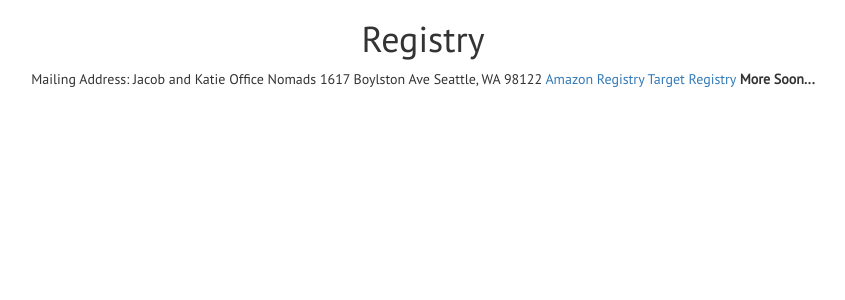
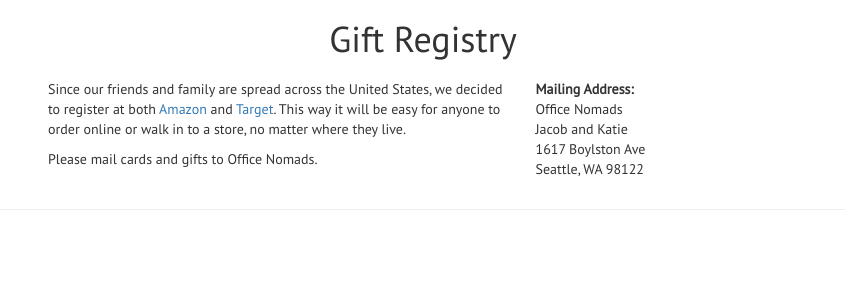
Before and after one commit to jsayles/wedding, a Django app: page /registry/ in a window 1280 px wide. Shown: the part 51-351 px from the top of the page, without its empty margins (217-1062 px from the left). Run offline with Django 3.2, Linux system fonts and the light colour scheme; parts of the project's set-up code (start-up, migrations or seed data) failed here and were passed over; some libraries are stand-ins or nearby versions.

Commit message:
cleaned up content

```diff
--- a/wedding/templates/registry.html
+++ b/wedding/templates/registry.html
@@ -1,17 +1,40 @@
 {% extends "base.html" %}
 
 {% block content %}
-<h1>Registry</h1>
+<h1>Gift Registry</h1>
 
-Mailing Address:
-Jacob and Katie
-Office Nomads
-1617 Boylston Ave
-Seattle, WA 98122
+<div class="row">
+	<p></p>
+</div>
 
-<a href="http://www.amazon.com/registry/wedding/2KCPZN351QGD8">Amazon Registry</a>
+<div class="row">
+	<div class="col-sm-5 col-sm-offset-2">
+		<p class="text-left">
+			Since our friends and family are spread across the United States, we decided to register at both
+			<a href="http://www.amazon.com/registry/wedding/2KCPZN351QGD8">Amazon</a> and
+			<a href="https://www-secure.target.com/gift-registry/registry/V9fPZ73tKp4au-rP42PbPA">Target</a>.
+			This way it will be easy for anyone to order online or walk in to a store, no matter where they live.</p>
+		<p class="text-left">
+			Please mail cards and gifts to Office Nomads.
+		</p>
+		<!--
+		<ul>
+			<li><a href="http://www.amazon.com/registry/wedding/2KCPZN351QGD8">Amazon Registry</a></li>
+			<li><a href="https://www-secure.target.com/gift-registry/registry/V9fPZ73tKp4au-rP42PbPA">Target Registry</a></a>
+		</ul>
+		-->
+	</div>
 
-<a href="https://www-secure.target.com/gift-registry/registry/V9fPZ73tKp4au-rP42PbPA">Target Registry</a>
+	<div class="col-sm-3">
+		<p class="text-left">
+		<strong>Mailing Address:</strong><br/>
+		Office Nomads<br/>
+		Jacob and Katie<br/>
+		1617 Boylston Ave<br/>
+		Seattle, WA 98122<br/>
+		</p>
+	</div>
+</div>
 
-<strong>More Soon...</strong>
+<hr/>
 {% endblock %}
--- a/wedding/templates/rsvp.html
+++ b/wedding/templates/rsvp.html
@@ -7,4 +7,6 @@
 	{% if invitation.address_line2 %}<div>{{ invitation.address_line1 }}</div>{% endif %}
 	{% if invitation.city %}<div>{{ invitation.city }}, {{ invitation.state }} {{ invitation.zip_code }}</div>{% endif %}
 </div>
+
+<hr/>
 {% endblock %}
--- a/wedding/templates/rsvp_form.html
+++ b/wedding/templates/rsvp_form.html
@@ -21,4 +21,5 @@
 	{% csrf_token %}
 </form>
 
+<hr/>
 {% endblock %}
--- a/wedding/templates/wv_reception.html
+++ b/wedding/templates/wv_reception.html
@@ -2,8 +2,8 @@
 
 {% block content %}
 <h1>West Virginia Reception</h1>
-<h2>Saturday, September 12th, 2015</h2>
-<h2>6PM</h2>
+<h3>Saturday, September 12th, 2015 at 6PM in Katie's parents' backyard</h3>
 
 <strong>More Soon...</strong>
+<hr/>
 {% endblock %}
```
Also changed, not shown: wedding/templates/reception.html (+3 -4 lines).
